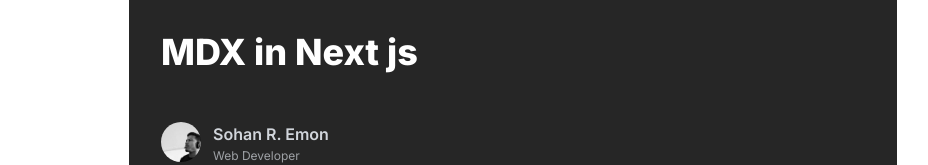
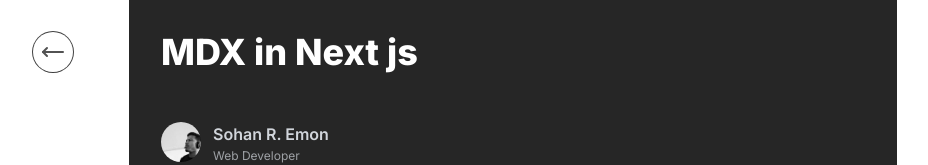
Before and after one commit to sohanemon/minimal-blogs, a Next.js app: page /mdx-in-next-js in a window 1280 px wide. Shown: the top 165 px of the page, without its empty margins (127-1055 px from the left). Built offline with nearby package versions, Linux system fonts and the light colour scheme.

Commit message:
Jun 13, 2023, 12:08 AM

```diff
--- a/src/app/(doc)/[blog]/page.tsx
+++ b/src/app/(doc)/[blog]/page.tsx
@@ -1,9 +1,14 @@
+import GoBack from '@/components/go-back';
 import Profile from '../blogs/profile';
 import Mdx from './mdx-in-next-js.mdx';
 export default function Page() {
   return (
     <section className='max-w-3xl p-8 mx-auto prose prose-invert bg-neutral-800'>
-      <h1>MDX in Next js</h1>
+      <div className='relative'>
+        <GoBack className='absolute p-2 rounded-full -left-32 text-neutral-600 ring-1 ring-neutral-700' />
+        <h1>MDX in Next js</h1>
+      </div>
+
       <Profile mini />
       <Mdx />
     </section>
--- a/src/components/go-back.tsx
+++ b/src/components/go-back.tsx
@@ -1,4 +1,12 @@
 'use client';
-export default function GoBack() {
-  return <></>;
+
+import { MoveLeft } from 'lucide-react';
+import { HTMLAttributes } from 'react';
+
+export default function GoBack(props: HTMLAttributes<HTMLDivElement>) {
+  return (
+    <div {...props}>
+      <MoveLeft />
+    </div>
+  );
 }
```
